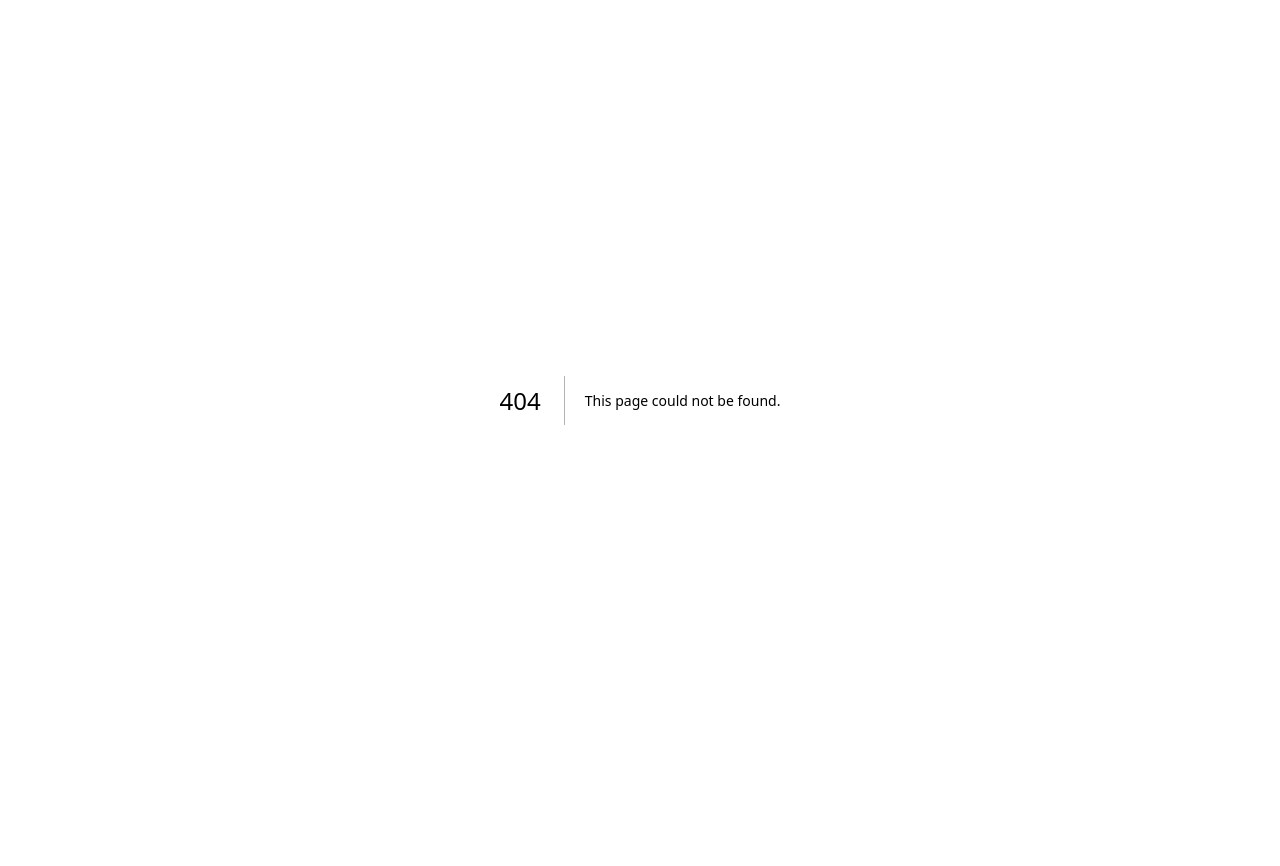
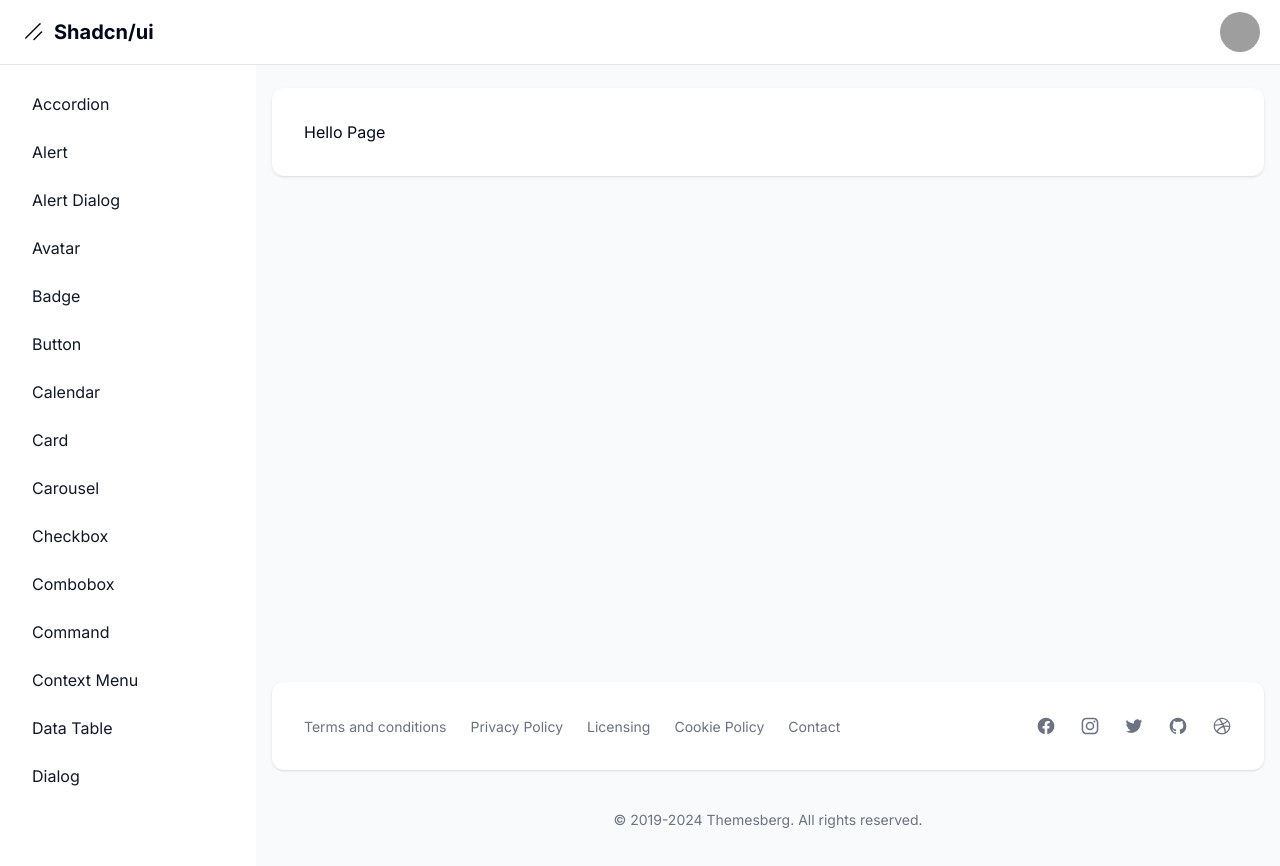
Before and after one commit to ArmandoJC/shadcn-ui_example, a Next.js app: page /dashboard/theme in a window 1280 px wide. Before the commit this address had no page. Shown: the top 866 px of the page. Before the commit the page ends 800 px from the top, so only its background shows below. Built offline with nearby package versions, Linux system fonts and the light colour scheme; grey boxes are pictures that could not be loaded.

Commit message:
Añadir tema manualmente

```diff
--- a/app/dashboard/layout.tsx
+++ b/app/dashboard/layout.tsx
@@ -30,6 +30,7 @@
   { name: "tabs", href: "tabs" },
   { name: "data table", href: "data-table" },
   { name: "form", href: "form" },
+  { name: "theme", href: "theme" },
 ].sort((a, b) => a.name.localeCompare(b.name));
 
 export default function DashboardLayout({
--- /dev/null
+++ b/app/dashboard/theme/page.tsx
@@ -0,0 +1,8 @@
+
+export default function Page() {
+  return (
+    <div>
+      <h1>Hello Page</h1>
+    </div>
+  );
+}
--- a/app/globals.css
+++ b/app/globals.css
@@ -10,7 +10,7 @@
     --card-foreground: 222.2 84% 4.9%;
     --popover: 0 0% 100%;
     --popover-foreground: 222.2 84% 4.9%;
-    --primary: 222.2 47.4% 11.2%;
+    --primary: 221.2 83.2% 53.3%;
     --primary-foreground: 210 40% 98%;
     --secondary: 210 40% 96.1%;
     --secondary-foreground: 222.2 47.4% 11.2%;
@@ -22,8 +22,8 @@
     --destructive-foreground: 210 40% 98%;
     --border: 214.3 31.8% 91.4%;
     --input: 214.3 31.8% 91.4%;
-    --ring: 222.2 84% 4.9%;
-    --radius: 0.5rem;
+    --ring: 221.2 83.2% 53.3%;
+    --radius: 0.75rem;
     --chart-1: 12 76% 61%;
     --chart-2: 173 58% 39%;
     --chart-3: 197 37% 24%;
@@ -38,7 +38,7 @@
     --card-foreground: 210 40% 98%;
     --popover: 222.2 84% 4.9%;
     --popover-foreground: 210 40% 98%;
-    --primary: 210 40% 98%;
+    --primary: 217.2 91.2% 59.8%;
     --primary-foreground: 222.2 47.4% 11.2%;
     --secondary: 217.2 32.6% 17.5%;
     --secondary-foreground: 210 40% 98%;
@@ -50,7 +50,7 @@
     --destructive-foreground: 210 40% 98%;
     --border: 217.2 32.6% 17.5%;
     --input: 217.2 32.6% 17.5%;
-    --ring: 212.7 26.8% 83.9%;
+    --ring: 224.3 76.3% 48%;
     --chart-1: 220 70% 50%;
     --chart-2: 160 60% 45%;
     --chart-3: 30 80% 55%;
```
